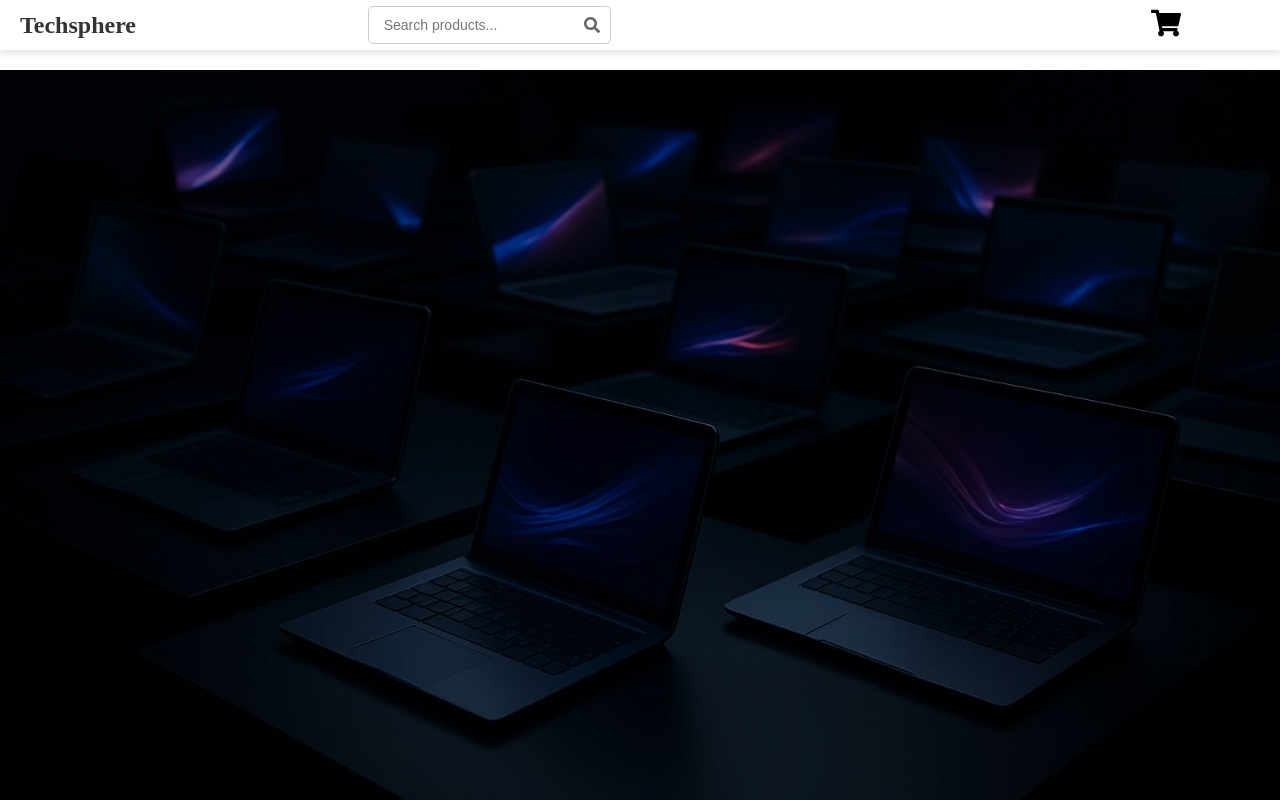
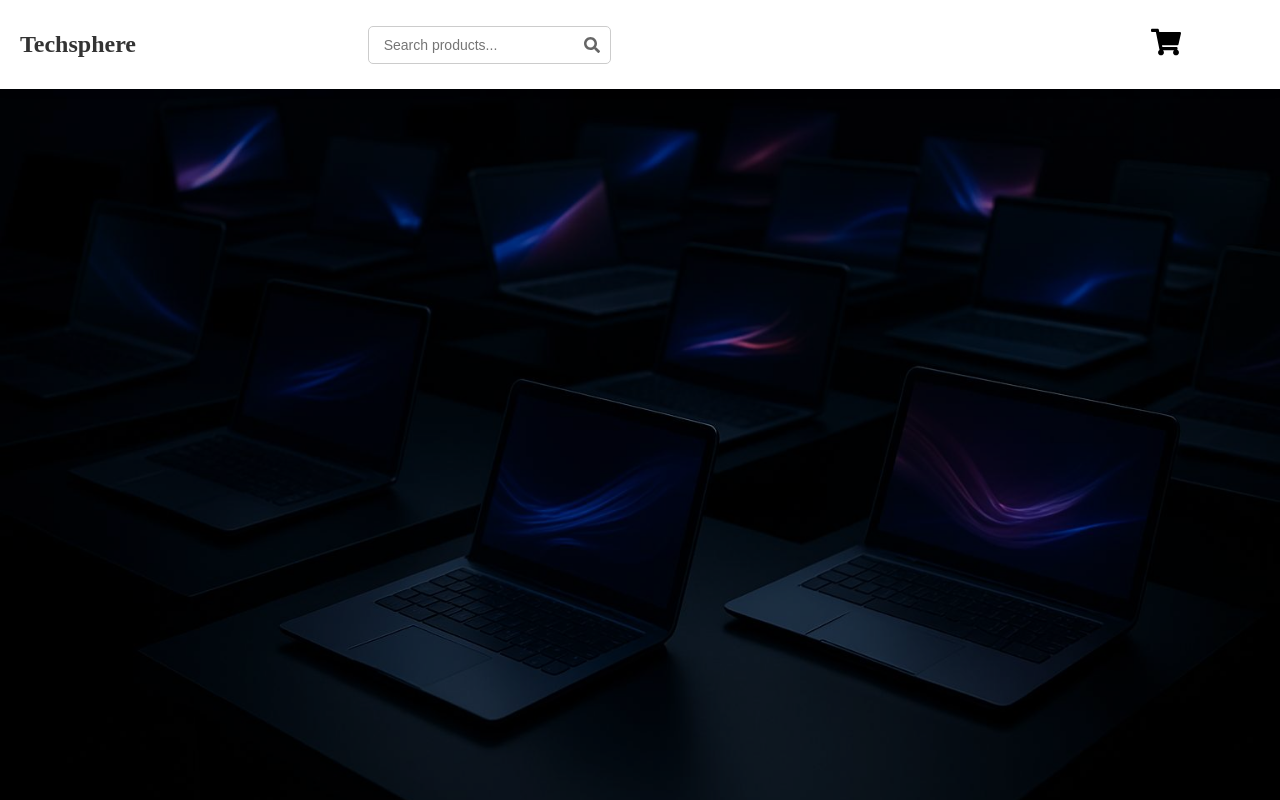
Before and after one commit to Perpetualisi/Techsphere, a React (Vite) app: page / in a window 1280 px wide. Shown: the top 800 px of the page. Built offline with nearby package versions, Linux system fonts and the light colour scheme.

Commit message:
Modified Navbar CSS

```diff
--- a/src/Components/Navbar/Navbar.css
+++ b/src/Components/Navbar/Navbar.css
@@ -1,7 +1,6 @@
 
 .navbar {
     width: 100%;
-    height: 50px;
     background: #fff;
     color: #333;
     padding: 12px 20px;
```
